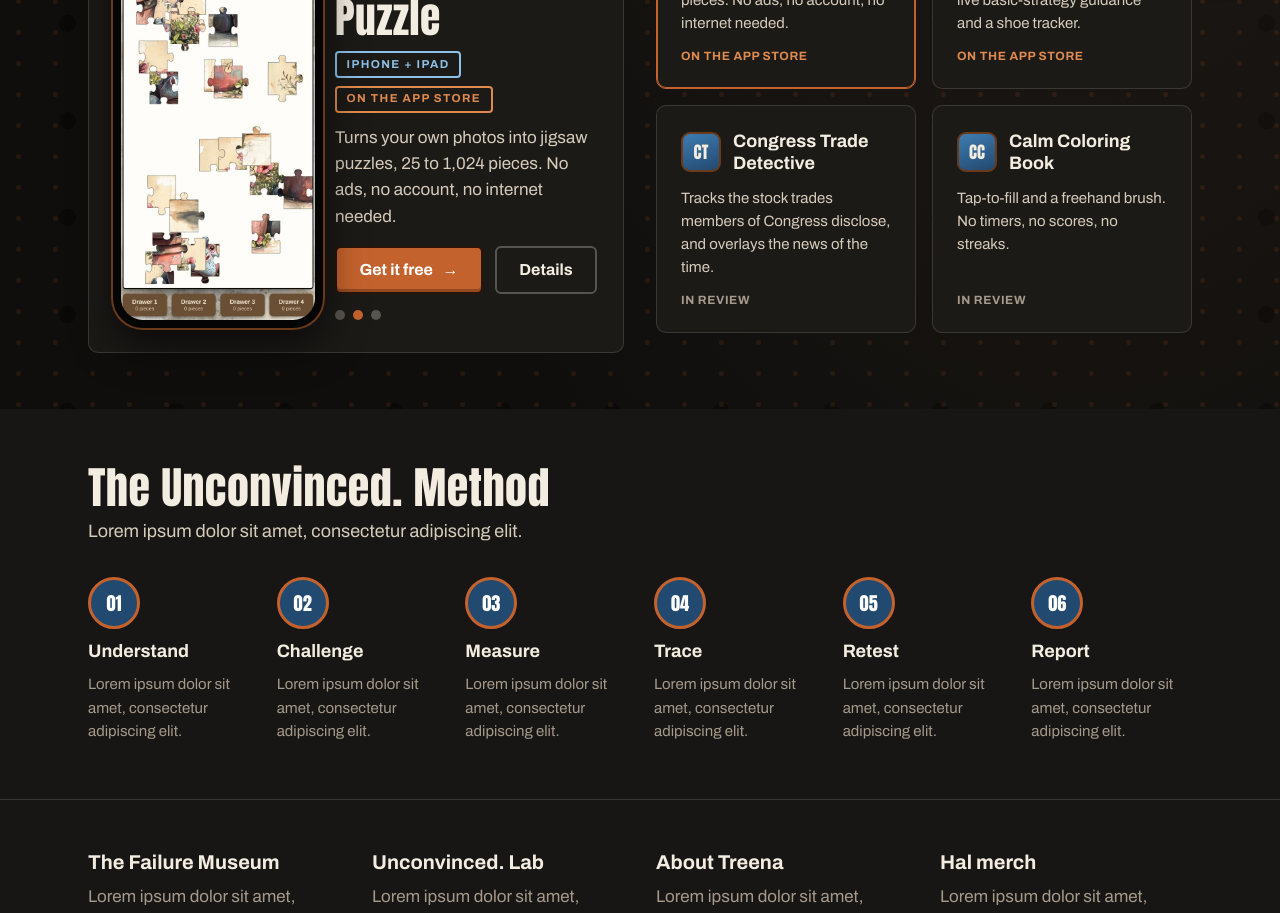
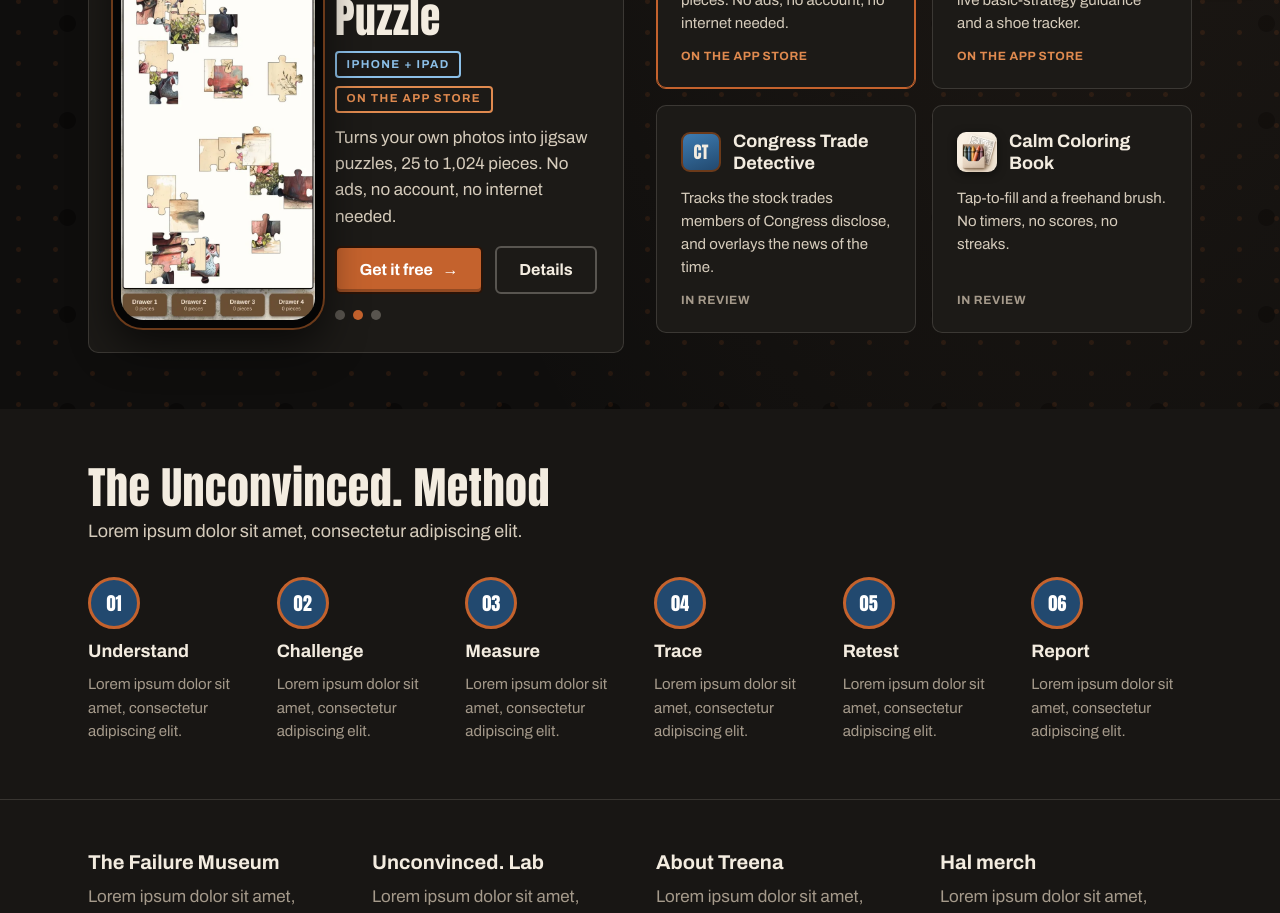
Before and after one commit to treenamlynch-2026/unconvinced-ai, a React (Vite) app: page / in a window 1280 px wide. Shown: the part 820-1733 px from the top of the page. Built offline with nearby package versions, Linux system fonts and the light colour scheme.

Commit message:
Coloring icon + next-app button styles

```diff
--- a/src/apps.js
+++ b/src/apps.js
@@ -46,7 +46,7 @@ export const APPS = [
     tag: "Creative",
     live: false,
     summary: "Tap-to-fill and a freehand brush. No timers, no scores, no streaks.",
-    icon: null,
+    icon: `${IMG}/calm-coloring-book-icon.webp`,
     shots: [],
     page: "/apps/calm-coloring-book/",
     store: null,
--- a/src/index.css
+++ b/src/index.css
@@ -148,8 +148,11 @@ a.uc-card:hover { border-color: var(--color-rust); transform: translateY(-2px);
 
 /* app showcase phone */
 .uc-phone { position: relative; width: 210px; aspect-ratio: 598 / 1300; flex: none; border-radius: 30px; border: 8px solid #050505; background: #000; overflow: hidden; box-shadow: 0 0 0 2px var(--color-rust-lo), 0 18px 40px rgba(0,0,0,.6); }
-.uc-phone img { position: absolute; inset: 0; width: 100%; height: 100%; object-fit: cover; transition: opacity .5s var(--ease-out); }
+.uc-phone > img { position: absolute; inset: 0; width: 100%; height: 100%; object-fit: cover; transition: opacity .5s var(--ease-out); }
 .uc-phone-empty { position: absolute; inset: 0; display: flex; flex-direction: column; align-items: center; justify-content: center; color: var(--color-muted); background: var(--color-iron-3); }
 .uc-app-card { font: inherit; color: inherit; transition: border-color var(--dur-fast), transform var(--dur-fast) var(--ease-out); }
 .uc-app-card:hover { border-color: var(--color-rust); transform: translateY(-2px); }
-@media (prefers-reduced-motion: reduce) { .uc-phone img { transition: none; } }
+@media (prefers-reduced-motion: reduce) { .uc-phone > img { transition: none; } }
+.uc-next { position: absolute; top: .75rem; right: .75rem; z-index: 2; width: 48px; height: 48px; border-radius: 50%; display: flex; align-items: center; justify-content: center; font-family: var(--font-display); font-size: 1.9rem; line-height: 1; color: #fff; background: var(--color-rust); border: 2px solid #2b1408; cursor: pointer; box-shadow: 0 4px 10px rgba(0,0,0,.45); transition: background-color var(--dur-fast), transform var(--dur-fast) var(--ease-out); }
+.uc-next:hover { background: #a8501f; transform: translateX(2px); }
+.uc-next span { margin-top: -4px; }
```
